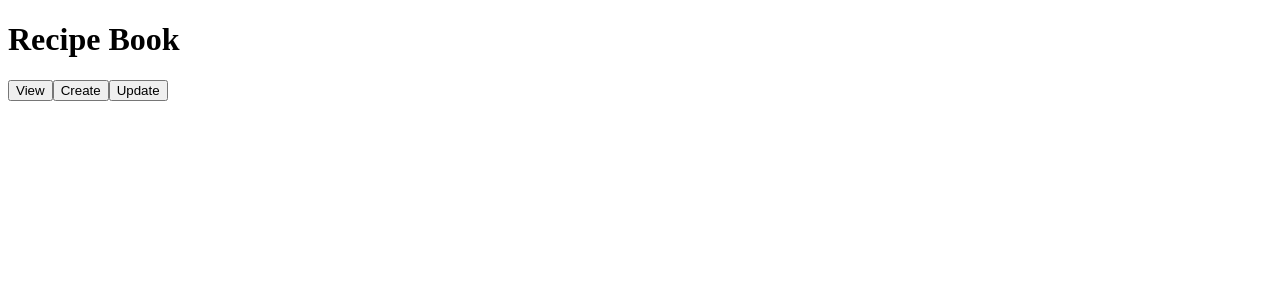
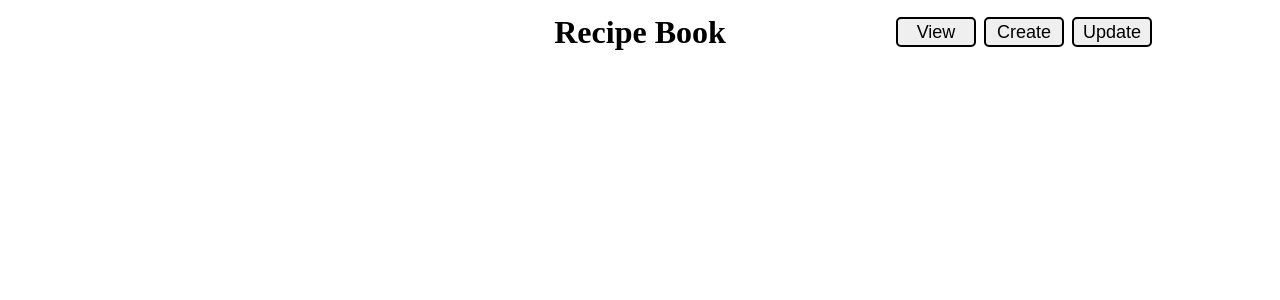
Before and after one commit to BethScarlett/RecipeBookProject, a React (Vite) app: page / in a window 1280 px wide. Shown: the top 300 px of the page. Built offline with nearby package versions, Linux system fonts and the light colour scheme; the HTML template or start-up script is replaced by a standard one.

Commit message:
Moved NavbarButtons into Navbar component, which is rendered instead. Added simple styling to Navbar.

```diff
--- a/package.json
+++ b/package.json
@@ -22,6 +22,7 @@
     "eslint": "^8.57.0",
     "eslint-plugin-react-hooks": "^4.6.0",
     "eslint-plugin-react-refresh": "^0.4.6",
+    "sass": "^1.77.4",
     "typescript": "^5.2.2",
     "vite": "^5.2.0"
   }
--- a/src/App.tsx
+++ b/src/App.tsx
@@ -1,10 +1,9 @@
-import NavbarButtons from "./Components/NavbarButtons/NavbarButtons"
+import Navbar from "./Components/Navbar/Navbar"
 
 const App = () => {
   return (
     <div>
-      <h1>Recipe Book</h1>
-      <NavbarButtons buttonOneHeading="View" buttonTwoHeading="Create" buttonThreeHeading="Update"/>
+      <Navbar />
     </div>
   )
 }
--- a/src/Components/Button/Button.scss
+++ b/src/Components/Button/Button.scss
@@ -0,0 +1,13 @@
+* {
+    margin: 0;
+    padding: 0;
+    box-sizing: border-box;
+}
+
+button {
+    height: 30px;
+    min-width: 80px;
+    font-size: 18px;
+    border: 2px solid black;
+    border-radius: 5px;
+}
--- a/src/Components/Button/Button.tsx
+++ b/src/Components/Button/Button.tsx
@@ -1,3 +1,4 @@
+import "./Button.scss";
 
 type ButtonProps = {
     heading: string;
--- /dev/null
+++ b/src/Components/Navbar/Navbar.scss
@@ -0,0 +1,25 @@
+* {
+    margin: 0;
+    padding: 0;
+    box-sizing: 0;
+}
+
+.navbar {
+    display: flex;
+    justify-content: center;
+    align-items: center;
+    height: 8dvh;
+    width: 100vw;
+    margin: auto;
+
+    &__heading {
+        position: absolute;
+    }
+
+    &__buttons {
+        display: flex;
+        justify-content: flex-end;
+        width: inherit;
+        margin-right: 10%;
+    }
+}
--- /dev/null
+++ b/src/Components/Navbar/Navbar.tsx
@@ -0,0 +1,15 @@
+import NavbarButtons from "../NavbarButtons/NavbarButtons"
+import "./Navbar.scss";
+
+const Navbar = () => {
+  return (
+    <div className="navbar">
+      <h1 className="navbar__heading">Recipe Book</h1>
+      <div className="navbar__buttons">
+        <NavbarButtons buttonOneHeading="View" buttonTwoHeading="Create" buttonThreeHeading="Update"/>
+      </div>
+    </div>
+  )
+}
+
+export default Navbar
--- a/src/Components/NavbarButtons/NavbarButtons.scss
+++ b/src/Components/NavbarButtons/NavbarButtons.scss
@@ -0,0 +1,12 @@
+* {
+    margin: 0;
+    padding: 0;
+    box-sizing: border-box;
+}
+
+.navbar-buttons {
+    display: flex;
+    justify-content: space-between;
+    align-items: center;
+    width: 20vw;
+}
--- a/src/Components/NavbarButtons/NavbarButtons.tsx
+++ b/src/Components/NavbarButtons/NavbarButtons.tsx
@@ -1,4 +1,5 @@
 import Button from "../Button/Button";
+import "./NavbarButtons.scss"
 
 type NavbarButtonsProps = {
     buttonOneHeading: string;
@@ -8,7 +9,7 @@ type NavbarButtonsProps = {
 
 const NavbarButtons = ({buttonOneHeading, buttonTwoHeading, buttonThreeHeading} : NavbarButtonsProps) => {
   return (
-    <div>
+    <div className="navbar-buttons">
       <Button heading={buttonOneHeading}/>
       <Button heading={buttonTwoHeading}/>
       <Button heading={buttonThreeHeading}/>
```
Also changed, not shown: 1 other file (tests, documents, lock files or other folders).
